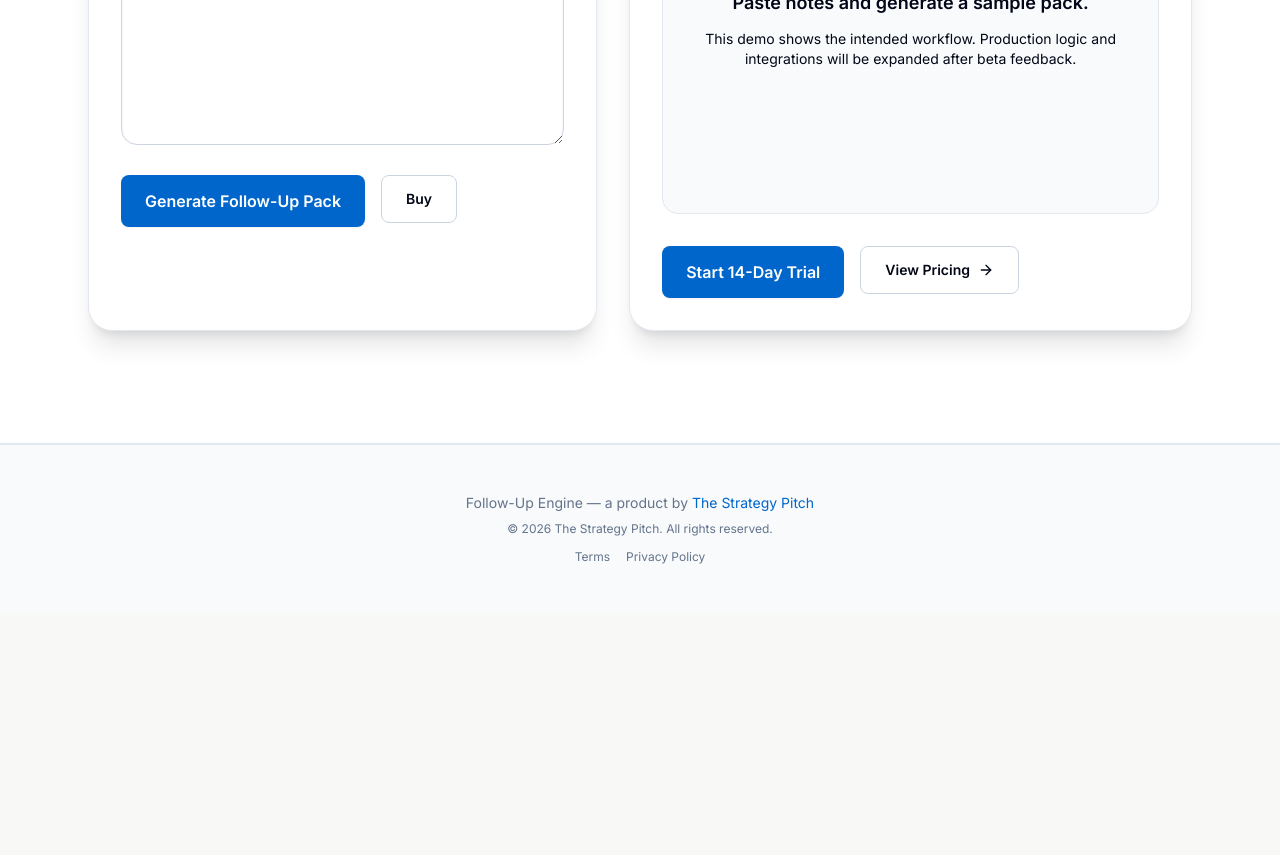
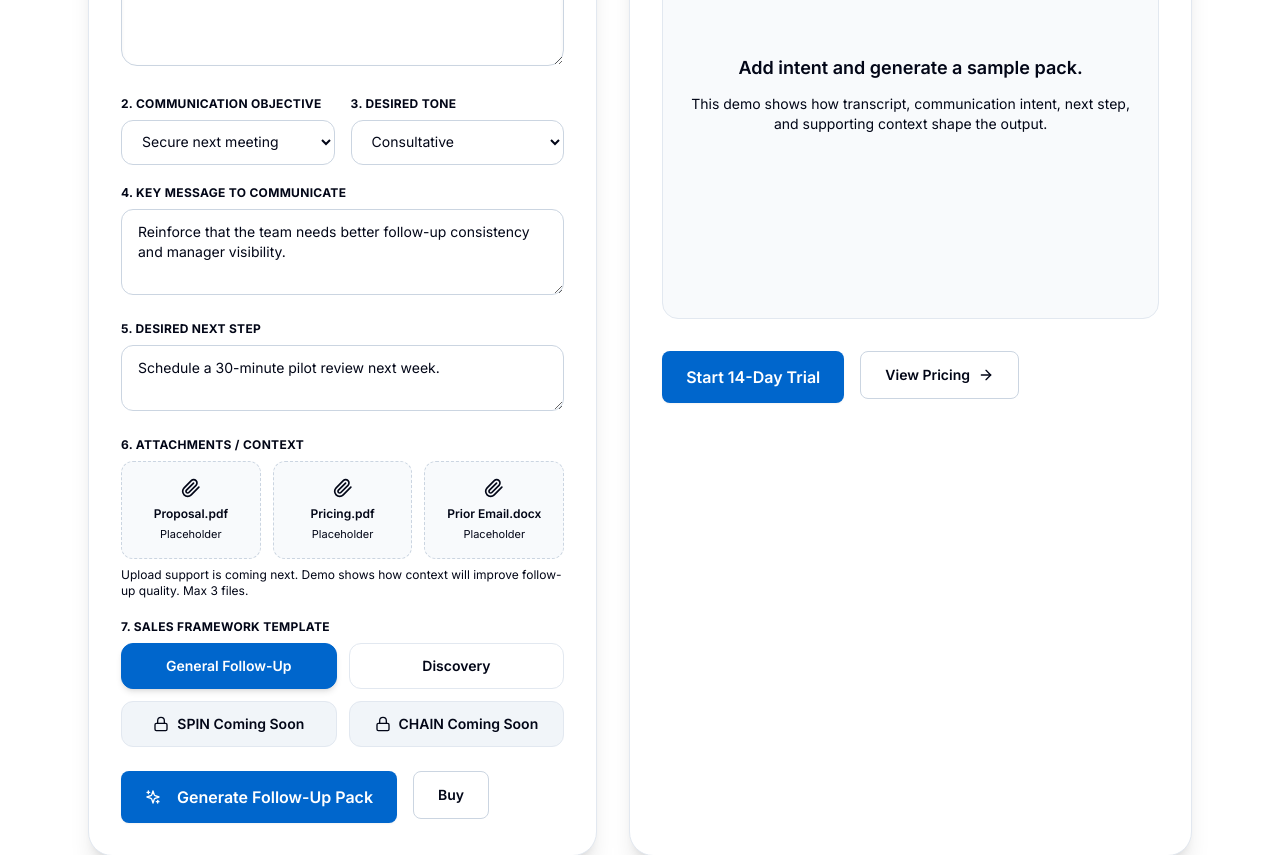
Before and after one commit to barneslam/follow-up-engine, a React (Vite) app: page /demo in a window 1280 px wide. Shown: the part 1120-1975 px from the top of the page. Before the commit the page ends 1733 px from the top, so only its background shows below. Built offline with nearby package versions, Linux system fonts and the light colour scheme; no server answers.

Commit message:
Upgrade demo with intent inputs and sales templates

```diff
--- a/src/pages/Demo.tsx
+++ b/src/pages/Demo.tsx
@@ -1,26 +1,44 @@
-import { useState } from 'react'
+import { useMemo, useState } from 'react'
 import { Link } from 'react-router-dom'
 import { Section, Container } from '../components/Layout'
 import { Button } from '../components/Button'
 import { TrialRequestDialog } from '../components/TrialRequestDialog'
-import { Mail, MessageCircle, ListChecks, Users, ArrowRight, Shield } from 'lucide-react'
+import {
+  Mail,
+  MessageCircle,
+  ListChecks,
+  Users,
+  ArrowRight,
+  Shield,
+  Paperclip,
+  Sparkles,
+  Lock,
+} from 'lucide-react'
 
 type OutputTab = 'email' | 'whatsapp' | 'actions' | 'manager'
+type Framework = 'general' | 'discovery' | 'spin' | 'chain'
 
 export function DemoPage() {
   const [trialOpen, setTrialOpen] = useState(false)
   const [notes, setNotes] = useState('')
+  const [objective, setObjective] = useState('Secure next meeting')
+  const [tone, setTone] = useState('Consultative')
+  const [keyMessage, setKeyMessage] = useState('Reinforce that the team needs better follow-up consistency and manager visibility.')
+  const [nextStep, setNextStep] = useState('Schedule a 30-minute pilot review next week.')
+  const [framework, setFramework] = useState<Framework>('general')
   const [generated, setGenerated] = useState(false)
   const [activeTab, setActiveTab] = useState<OutputTab>('email')
+
+  const sampleContext = useMemo(() => {
+    return notes.trim()
+      ? notes.trim().slice(0, 420)
+      : 'The prospect is interested in improving sales follow-up consistency, manager visibility, and next-step accountability after sales meetings.'
+  }, [notes])
 
   const handleGenerate = () => {
     setGenerated(true)
     setActiveTab('email')
   }
-
-  const summarySource = notes.trim()
-    ? notes.slice(0, 220)
-    : 'The prospect is interested in improving sales follow-up consistency, manager visibility, and next-step accountability after sales meetings.'
 
   return (
     <>
@@ -34,12 +52,12 @@ export function DemoPage() {
             </div>
 
             <h1 className="font-display text-5xl sm:text-6xl font-bold leading-[0.98] tracking-tight text-slate">
-              Paste meeting notes. Generate team-ready follow-up.
+              Turn meeting notes into intent-driven sales follow-up.
             </h1>
 
             <p className="mt-8 max-w-3xl text-lg sm:text-[1.35rem] font-medium leading-[1.6] text-slate/80">
-              Test how Follow-Up Engine turns a sales conversation into rep follow-up, action items,
-              WhatsApp summary, and a manager update email.
+              Paste notes, add your communication intent, choose the tone, and generate a client email,
+              WhatsApp summary, action items, and manager update.
             </p>
 
             <div className="mt-8 flex flex-col sm:flex-row gap-4">
@@ -70,19 +88,118 @@ export function DemoPage() {
             </div>
 
             <label className="block text-sm font-bold text-slate mb-3">
-              Meeting notes or transcript
+              1. Meeting notes or transcript
             </label>
 
             <textarea
               value={notes}
               onChange={(e) => setNotes(e.target.value)}
-              rows={14}
+              rows={9}
               className="w-full rounded-2xl border border-slate-300 bg-white p-4 text-sm leading-relaxed text-slate shadow-inner focus:outline-none focus:ring-2 focus:ring-primary"
               placeholder="Paste sample meeting notes here. Example: Prospect wants better sales follow-up, has 3 reps, currently uses manual notes, manager lacks visibility, next step is proposal review..."
             />
 
+            <div className="mt-6 grid gap-4 sm:grid-cols-2">
+              <div>
+                <label className="mb-2 block text-xs font-bold uppercase tracking-wide text-slate/70">
+                  2. Communication Objective
+                </label>
+                <select
+                  value={objective}
+                  onChange={(e) => setObjective(e.target.value)}
+                  className="w-full rounded-xl border border-slate-300 bg-white px-4 py-3 text-sm text-slate focus:outline-none focus:ring-2 focus:ring-primary"
+                >
+                  <option>Move deal forward</option>
+                  <option>Secure next meeting</option>
+                  <option>Proposal follow-up</option>
+                  <option>Build trust</option>
+                  <option>Clarify misunderstanding</option>
+                  <option>Re-engage opportunity</option>
+                  <option>Executive follow-up</option>
+                </select>
+              </div>
+
+              <div>
+                <label className="mb-2 block text-xs font-bold uppercase tracking-wide text-slate/70">
+                  3. Desired Tone
+                </label>
+                <select
+                  value={tone}
+                  onChange={(e) => setTone(e.target.value)}
+                  className="w-full rounded-xl border border-slate-300 bg-white px-4 py-3 text-sm text-slate focus:outline-none focus:ring-2 focus:ring-primary"
+                >
+                  <option>Executive</option>
+                  <option>Consultative</option>
+                  <option>Strategic advisor</option>
+                  <option>Friendly</option>
+                  <option>Direct</option>
+                  <option>Technical</option>
+                </select>
+              </div>
+            </div>
+
+            <div className="mt-5">
+              <label className="mb-2 block text-xs font-bold uppercase tracking-wide text-slate/70">
+                4. Key message to communicate
+              </label>
+              <textarea
+                value={keyMessage}
+                onChange={(e) => setKeyMessage(e.target.value)}
+                rows={3}
+                className="w-full rounded-xl border border-slate-300 bg-white px-4 py-3 text-sm text-slate focus:outline-none focus:ring-2 focus:ring-primary"
+                placeholder="What should the client clearly understand after reading the follow-up?"
+              />
+            </div>
+
+            <div className="mt-5">
+              <label className="mb-2 block text-xs font-bold uppercase tracking-wide text-slate/70">
+                5. Desired next step
+              </label>
+              <textarea
+                value={nextStep}
+                onChange={(e) => setNextStep(e.target.value)}
+                rows={2}
+                className="w-full rounded-xl border border-slate-300 bg-white px-4 py-3 text-sm text-slate focus:outline-none focus:ring-2 focus:ring-primary"
+                placeholder="Example: Schedule a 30-minute pilot review next week."
+              />
+            </div>
+
+            <div className="mt-5">
+              <label className="mb-2 block text-xs font-bold uppercase tracking-wide text-slate/70">
+                6. Attachments / context
+              </label>
+
+              <div className="grid gap-3 sm:grid-cols-3">
+                {['Proposal.pdf', 'Pricing.pdf', 'Prior Email.docx'].map((file) => (
+                  <div key={file} className="rounded-xl border border-dashed border-slate-300 bg-slate-50 p-4 text-center">
+                    <Paperclip className="mx-auto h-5 w-5 text-slate/50" />
+                    <p className="mt-2 text-xs font-semibold text-slate/70">{file}</p>
+                    <p className="mt-1 text-[11px] text-slate/50">Placeholder</p>
+                  </div>
+                ))}
+              </div>
+
+              <p className="mt-2 text-xs text-slate/50">
+                Upload support is coming next. Demo shows how context will improve follow-up quality. Max 3 files.
+              </p>
+            </div>
+
+            <div className="mt-5">
+              <label className="mb-2 block text-xs font-bold uppercase tracking-wide text-slate/70">
+                7. Sales framework template
+              </label>
+
+              <div className="grid gap-3 sm:grid-cols-2">
+                <FrameworkButton id="general" label="General Follow-Up" framework={framework} setFramework={setFramework} />
+                <FrameworkButton id="discovery" label="Discovery" framework={framework} setFramework={setFramework} />
+                <DisabledFramework label="SPIN" />
+                <DisabledFramework label="CHAIN" />
+              </div>
+            </div>
+
             <div className="mt-6 flex flex-col sm:flex-row gap-4">
               <Button size="lg" onClick={handleGenerate}>
+                <Sparkles className="mr-2 h-4 w-4" />
                 Generate Follow-Up Pack
               </Button>
 
@@ -101,27 +218,35 @@ export function DemoPage() {
                 Generated follow-up pack
               </h2>
               <p className="mt-2 text-sm text-slate/70">
-                Four practical outputs for the rep and the manager.
+                Intent-driven outputs for the rep and the manager.
               </p>
             </div>
 
             <div className="mb-6 grid grid-cols-2 gap-3">
-              <OutputButton id="email" activeTab={activeTab} setActiveTab={setActiveTab} icon={<Mail className="h-4 w-4" />} label="Email" />
+              <OutputButton id="email" activeTab={activeTab} setActiveTab={setActiveTab} icon={<Mail className="h-4 w-4" />} label="Client Email" />
               <OutputButton id="whatsapp" activeTab={activeTab} setActiveTab={setActiveTab} icon={<MessageCircle className="h-4 w-4" />} label="WhatsApp" />
               <OutputButton id="actions" activeTab={activeTab} setActiveTab={setActiveTab} icon={<ListChecks className="h-4 w-4" />} label="Actions" />
               <OutputButton id="manager" activeTab={activeTab} setActiveTab={setActiveTab} icon={<Users className="h-4 w-4" />} label="Manager Email" />
             </div>
 
-            <div className="min-h-[360px] rounded-2xl border border-slate-200 bg-slate-50 p-6">
+            <div className="min-h-[430px] rounded-2xl border border-slate-200 bg-slate-50 p-6">
               {!generated ? (
-                <div className="flex h-[300px] flex-col items-center justify-center text-center">
-                  <p className="text-lg font-semibold text-slate">Paste notes and generate a sample pack.</p>
+                <div className="flex h-[360px] flex-col items-center justify-center text-center">
+                  <p className="text-lg font-semibold text-slate">Add intent and generate a sample pack.</p>
                   <p className="mt-3 max-w-md text-sm text-slate/60">
-                    This demo shows the intended workflow. Production logic and integrations will be expanded after beta feedback.
+                    This demo shows how transcript, communication intent, next step, and supporting context shape the output.
                   </p>
                 </div>
               ) : (
-                <OutputPanel activeTab={activeTab} summarySource={summarySource} />
+                <OutputPanel
+                  activeTab={activeTab}
+                  summarySource={sampleContext}
+                  objective={objective}
+                  tone={tone}
+                  keyMessage={keyMessage}
+                  nextStep={nextStep}
+                  framework={framework}
+                />
               )}
             </div>
 
@@ -141,6 +266,40 @@ export function DemoPage() {
         </div>
       </Section>
     </>
+  )
+}
+
+function FrameworkButton({
+  id,
+  label,
+  framework,
+  setFramework,
+}: {
+  id: Framework
+  label: string
+  framework: Framework
+  setFramework: (framework: Framework) => void
+}) {
+  const active = framework === id
+
+  return (
+    <button
+      onClick={() => setFramework(id)}
+      className={`rounded-xl border px-4 py-3 text-sm font-semibold transition ${
+        active ? 'border-primary bg-primary text-white shadow-md' : 'border-slate-200 bg-white text-slate hover:bg-slate-50'
+      }`}
+    >
+      {label}
+    </button>
+  )
+}
+
+function DisabledFramework({ label }: { label: string }) {
+  return (
+    <div className="flex items-center justify-center gap-2 rounded-xl border border-slate-200 bg-slate-100 px-4 py-3 text-sm font-semibold text-slate/40">
+      <Lock className="h-4 w-4" />
+      {label} Coming Soon
+    </div>
   )
 }
 
@@ -174,15 +333,48 @@ function OutputButton({
   )
 }
 
-function OutputPanel({ activeTab, summarySource }: { activeTab: OutputTab; summarySource: string }) {
+function OutputPanel({
+  activeTab,
+  summarySource,
+  objective,
+  tone,
+  keyMessage,
+  nextStep,
+  framework,
+}: {
+  activeTab: OutputTab
+  summarySource: string
+  objective: string
+  tone: string
+  keyMessage: string
+  nextStep: string
+  framework: Framework
+}) {
+  const frameworkLabel = framework === 'discovery' ? 'Discovery follow-up' : 'General follow-up'
+
   if (activeTab === 'email') {
     return (
       <div className="space-y-4 text-sm leading-relaxed text-slate">
-        <p className="font-bold">Subject: Next steps from our sales conversation</p>
+        <p className="font-bold">Subject: Next steps from today’s conversation</p>
         <p>Hi Sarah,</p>
-        <p>Thank you for the conversation today. Based on our discussion, your team is looking for a more consistent way to manage sales follow-up and next steps.</p>
-        <p className="rounded-xl bg-white p-4 border border-slate-200">{summarySource}</p>
-        <p>Next step: I will send a short summary and proposed pilot approach for your team to review.</p>
+        <p>
+          Thank you again for the conversation today. Based on our discussion, the priority appears to be moving from meeting activity to consistent follow-through across the team.
+        </p>
+        <p className="rounded-xl bg-white p-4 border border-slate-200">
+          <strong>Context used:</strong> {summarySource}
+        </p>
+        <p>
+          The key message I want to reinforce is: {keyMessage}
+        </p>
+        <p>
+          From a {tone.toLowerCase()} perspective, the recommended next step is to {nextStep.charAt(0).toLowerCase() + nextStep.slice(1)}
+        </p>
+        <p>
+          Would Tuesday or Wednesday work for a short follow-up discussion so we can review the next step together and keep momentum moving?
+        </p>
+        <p className="text-xs font-semibold uppercase tracking-wide text-primary">
+          Template: {frameworkLabel} · Objective: {objective}
+        </p>
       </div>
     )
   }
@@ -192,7 +384,7 @@ function OutputPanel({ activeTab, summarySource }: { activeTab: OutputTab; summa
       <div className="space-y-4 text-sm leading-relaxed text-slate">
         <p className="font-bold">WhatsApp / Short Message</p>
         <p className="rounded-xl bg-white p-4 border border-slate-200">
-          Quick recap from today: your team wants better follow-up consistency and clearer manager visibility after sales calls. I’ll send the pilot summary and next steps for review.
+          Quick recap from today: the main focus is improving team follow-up consistency and manager visibility. Next step: {nextStep} I’ll send the short summary and we can confirm a time to review.
         </p>
       </div>
     )
@@ -203,9 +395,9 @@ function OutputPanel({ activeTab, summarySource }: { activeTab: OutputTab; summa
       <div className="space-y-4 text-sm leading-relaxed text-slate">
         <p className="font-bold">Action Items</p>
         <ul className="space-y-3">
-          <li className="rounded-xl bg-white p-4 border border-slate-200">Owner: Rep — Send follow-up email today.</li>
-          <li className="rounded-xl bg-white p-4 border border-slate-200">Owner: Rep — Confirm pilot users and timeline.</li>
-          <li className="rounded-xl bg-white p-4 border border-slate-200">Owner: Manager — Review opportunity risk and next step.</li>
+          <li className="rounded-xl bg-white p-4 border border-slate-200">Owner: Rep — Send client follow-up email with clear next meeting CTA.</li>
+          <li className="rounded-xl bg-white p-4 border border-slate-200">Owner: Rep — Confirm preferred time for follow-up discussion.</li>
+          <li className="rounded-xl bg-white p-4 border border-slate-200">Owner: Manager — Review opportunity risk, next step, and timeline.</li>
         </ul>
       </div>
     )
@@ -215,9 +407,16 @@ function OutputPanel({ activeTab, summarySource }: { activeTab: OutputTab; summa
     <div className="space-y-4 text-sm leading-relaxed text-slate">
       <p className="font-bold">Subject: Manager update — sales meeting follow-up</p>
       <p>Hi Manager,</p>
-      <p>Quick update from the meeting: the prospect appears interested in improving follow-up discipline across a small sales team.</p>
+      <p>
+        Quick update from the meeting: the prospect appears aligned with the need for better follow-up discipline and visibility across a small sales team.
+      </p>
       <p className="rounded-xl bg-white p-4 border border-slate-200">
-        Opportunity: strong fit for team workflow. Risk: decision timeline and owner still need confirmation. Recommended next move: send pilot summary and secure a follow-up meeting.
+        <strong>Opportunity:</strong> Strong fit for team workflow. <br />
+        <strong>Risk:</strong> Decision timeline and owner still need confirmation. <br />
+        <strong>Next step:</strong> {nextStep}
+      </p>
+      <p className="text-xs font-semibold uppercase tracking-wide text-primary">
+        Objective: {objective} · Tone: {tone} · Framework: {frameworkLabel}
       </p>
     </div>
   )
```
